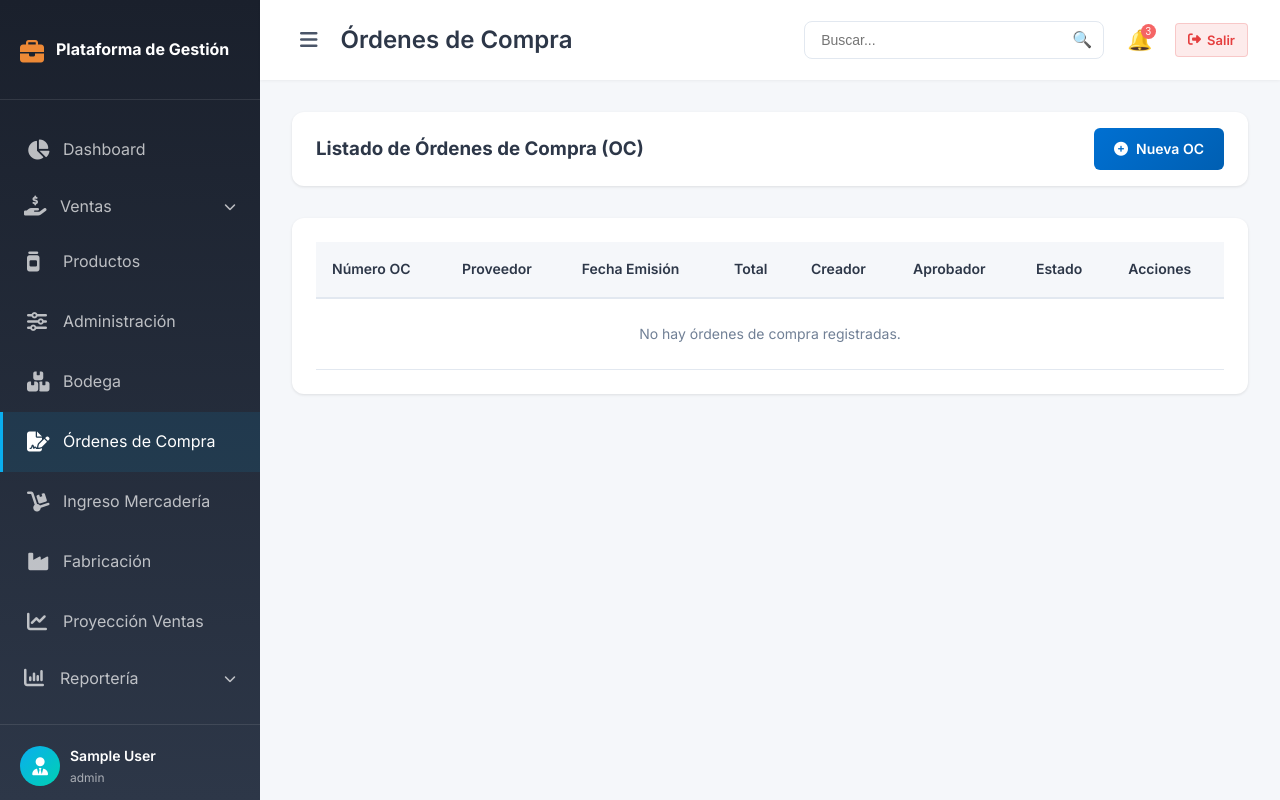
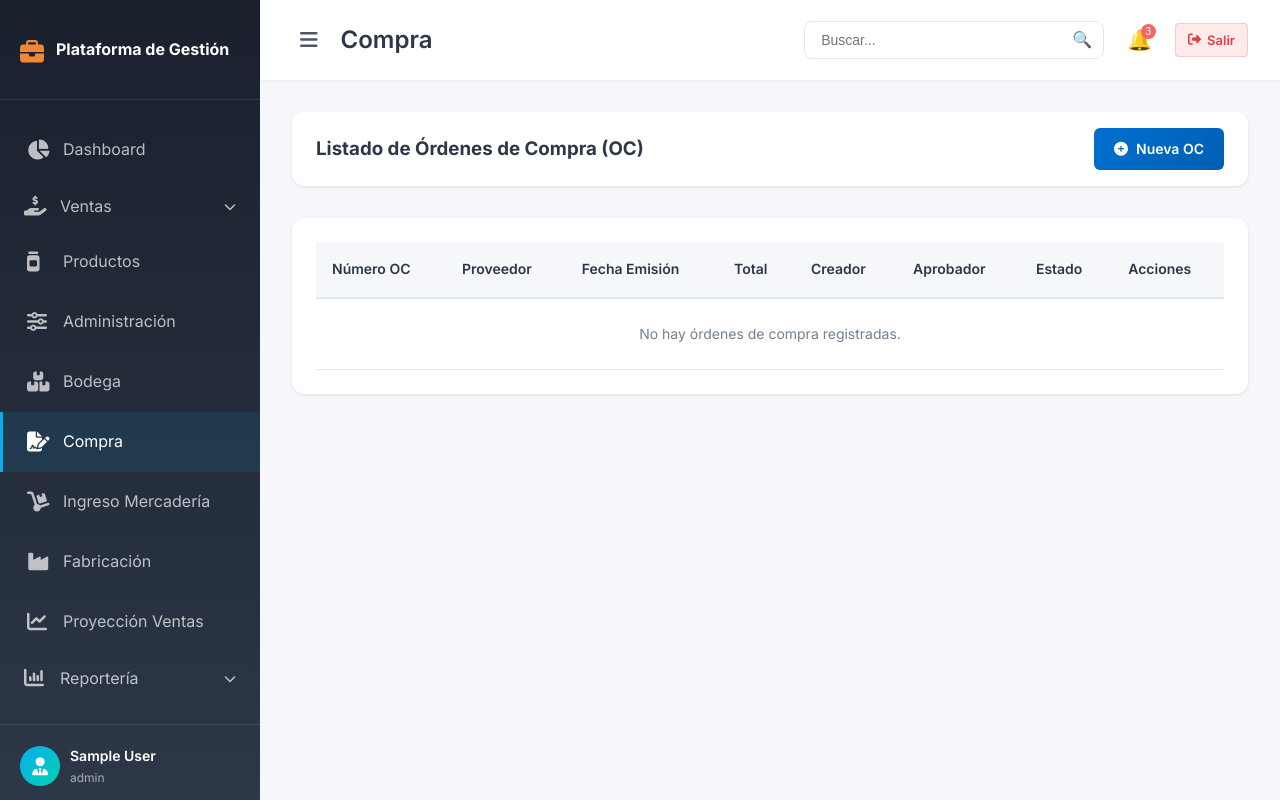
Before and after one commit to cplazaibarra/sistema-facturacion, a Flask app: page /compras/oc in a window 1280 px wide. Run offline with Flask 3, Linux system fonts and the light colour scheme; the visitor is signed in with stand-in values (Sample User, id 1); data that the repository does not hold is empty; parts of the project's set-up code (start-up, migrations or seed data) failed here and were passed over; some libraries are stand-ins or nearby versions.

Commit message:
UI: Cambiar nombre del menú e interfaz de Órdenes de Compra por Compra

```diff
--- a/templates/base.html
+++ b/templates/base.html
@@ -61,7 +61,7 @@
                 </a>
                 <a href="{{ url_for('compras.list_oc') }}" class="nav-item {% if request.endpoint in ['compras.list_oc', 'compras.nueva_oc'] %}active{% endif %}">
                     <span class="icon"><i class="fa-solid fa-file-signature"></i></span>
-                    <span>Órdenes de Compra</span>
+                    <span>Compra</span>
                 </a>
                 <a href="{{ url_for('inventario.ingreso_mercaderia') }}" class="nav-item {% if request.endpoint == 'inventario.ingreso_mercaderia' %}active{% endif %}">
                     <span class="icon"><i class="fa-solid fa-dolly"></i></span>
--- a/templates/compras_oc.html
+++ b/templates/compras_oc.html
@@ -1,7 +1,7 @@
 {% extends "base.html" %}
 
-{% block title %}Órdenes de Compra - Facturación Bodega Miel{% endblock %}
-{% block page_title %}Órdenes de Compra{% endblock %}
+{% block title %}Compra - Facturación Bodega Miel{% endblock %}
+{% block page_title %}Compra{% endblock %}
 
 {% block content %}
 <div class="sf-action-bar" style="margin-bottom: 24px;">
```
